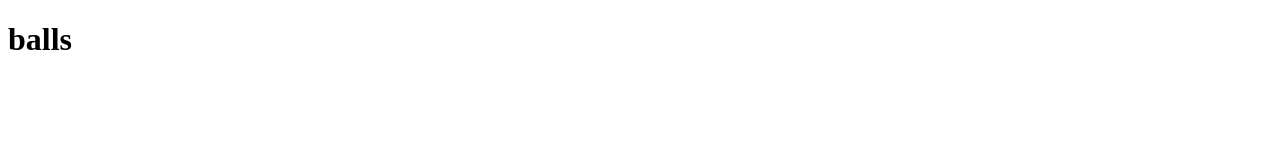
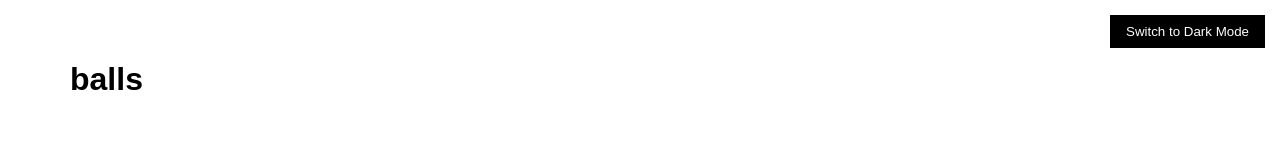
Before and after one commit to water2137/water2137.github.io, a plain HTML site: page index.html in a window 1280 px wide. Drawn offline with Linux system fonts and the light colour scheme.

Commit message:
dark mode button

```diff
--- a/index.html
+++ b/index.html
@@ -1,13 +1,127 @@
 <!DOCTYPE html>
-<html>
+<html lang="en">
+<head>
+	<meta charset="UTF-8">
+	<meta name="viewport" content="width=device-width, initial-scale=1.0">
+	<title>Fixed Dark Mode Toggle</title>
 
-<head>
-	<title>title</title>
+	<style>
+	:root
+	{
+		--bg-color: #ffffff;
+		--text-color: #000000;
+	}
+
+	body.dark-mode
+	{
+		--bg-color: #121212;
+		--text-color: #ffffff;
+	}
+
+	body
+	{
+		font-family: Arial, sans-serif;
+		margin: 0;
+		padding: 20px;
+		padding-top: 40px;
+		padding-left: 70px;
+
+		background-color: var(--bg-color);
+		color: var(--text-color);
+	}
+
+	a
+	{
+		color: var(--text-color);
+		text-decoration: underline;
+	}
+
+	a:visited
+	{
+		color: #888888;
+		color: var(--text-color);
+	}
+
+	a:hover
+	{
+		color: var(--bg-color);
+		background-color: var(--text-color);
+		text-decoration: none;
+		padding: 2px 4px;
+	}
+
+	a:active
+	{
+		color: red;
+	}
+
+
+	#dark-mode-toggle
+		{
+		position: fixed;
+		top: 15px;
+		right: 15px;
+		z-index: 1000;
+
+		padding: 8px 15px;
+		cursor: pointer;
+
+		background-color: var(--text-color);
+		color: var(--bg-color);
+		border: 1px solid var(--text-color);
+	}
+	</style>
 </head>
+<body>
+	<button id="dark-mode-toggle"></button>
 
-<body>
-	<main>
-		<h1>balls</h1>
-	</main>
+	<h1>balls</h1>
+
+	<script>
+
+		const toggleButton = document.getElementById('dark-mode-toggle');
+		const body = document.body;
+		const localStorageKey = 'darkModeEnabled';
+
+		function applyTheme(isDark)
+		{
+			if (isDark)
+			{
+				body.classList.add('dark-mode');
+				toggleButton.textContent = 'Switch to Light Mode';
+				localStorage.setItem(localStorageKey, 'true');
+			}
+			else
+			{
+				body.classList.remove('dark-mode');
+				toggleButton.textContent = 'Switch to Dark Mode';
+				localStorage.setItem(localStorageKey, 'false');
+			}
+		}
+
+		function loadTheme()
+		{
+			const savedTheme = localStorage.getItem(localStorageKey);
+
+			if (savedTheme !== null)
+			{
+				applyTheme(savedTheme === 'true');
+			}
+			else
+			{
+				const prefersDark = window.matchMedia && window.matchMedia('(prefers-color-scheme: dark)').matches;
+				applyTheme(prefersDark);
+			}
+		}
+		loadTheme();
+
+		toggleButton.addEventListener('click', function()
+			{
+				const isCurrentlyDark = body.classList.contains('dark-mode');
+
+				applyTheme(!isCurrentlyDark);
+			}
+		);
+	</script>
 </body>
-</head>
+</html>
```
